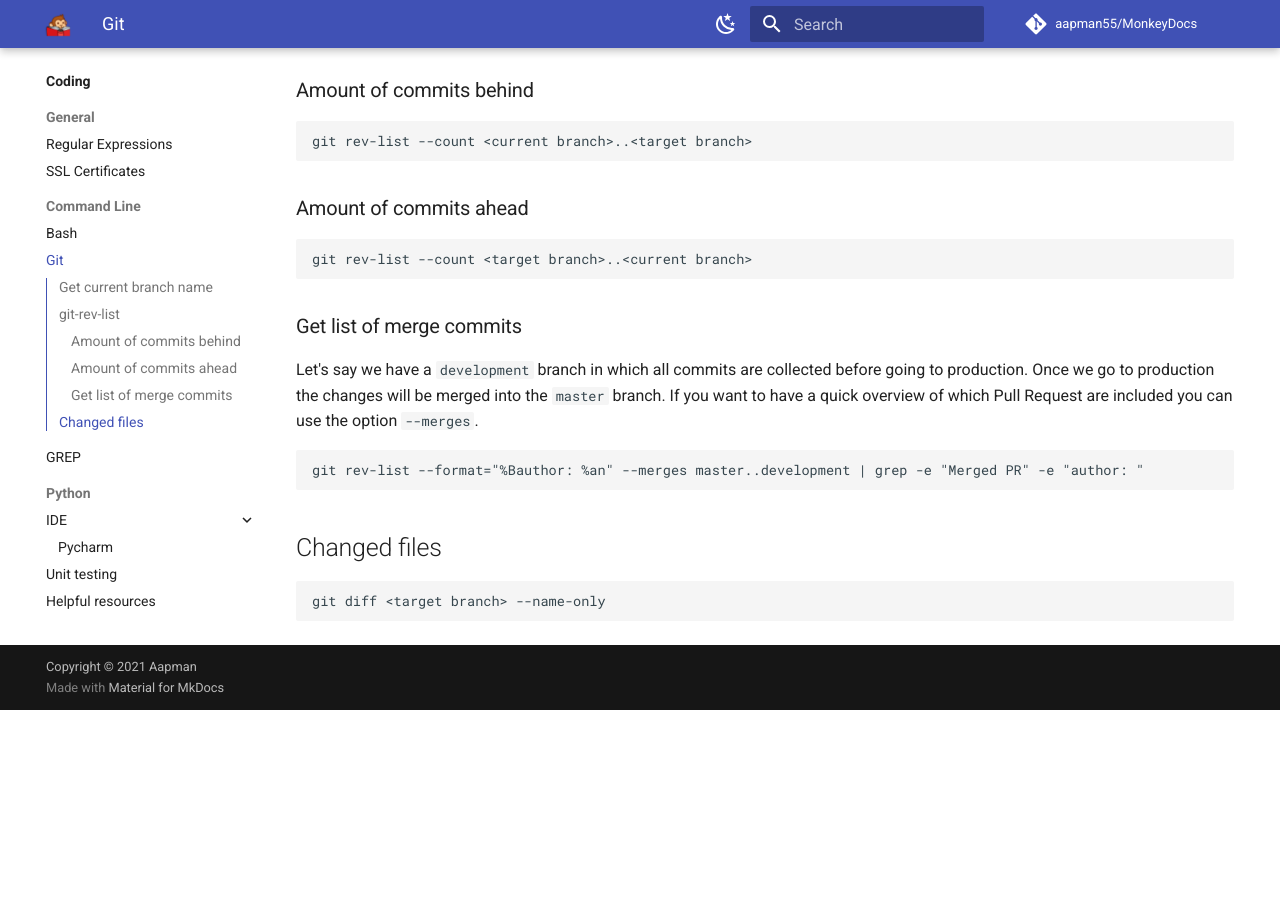
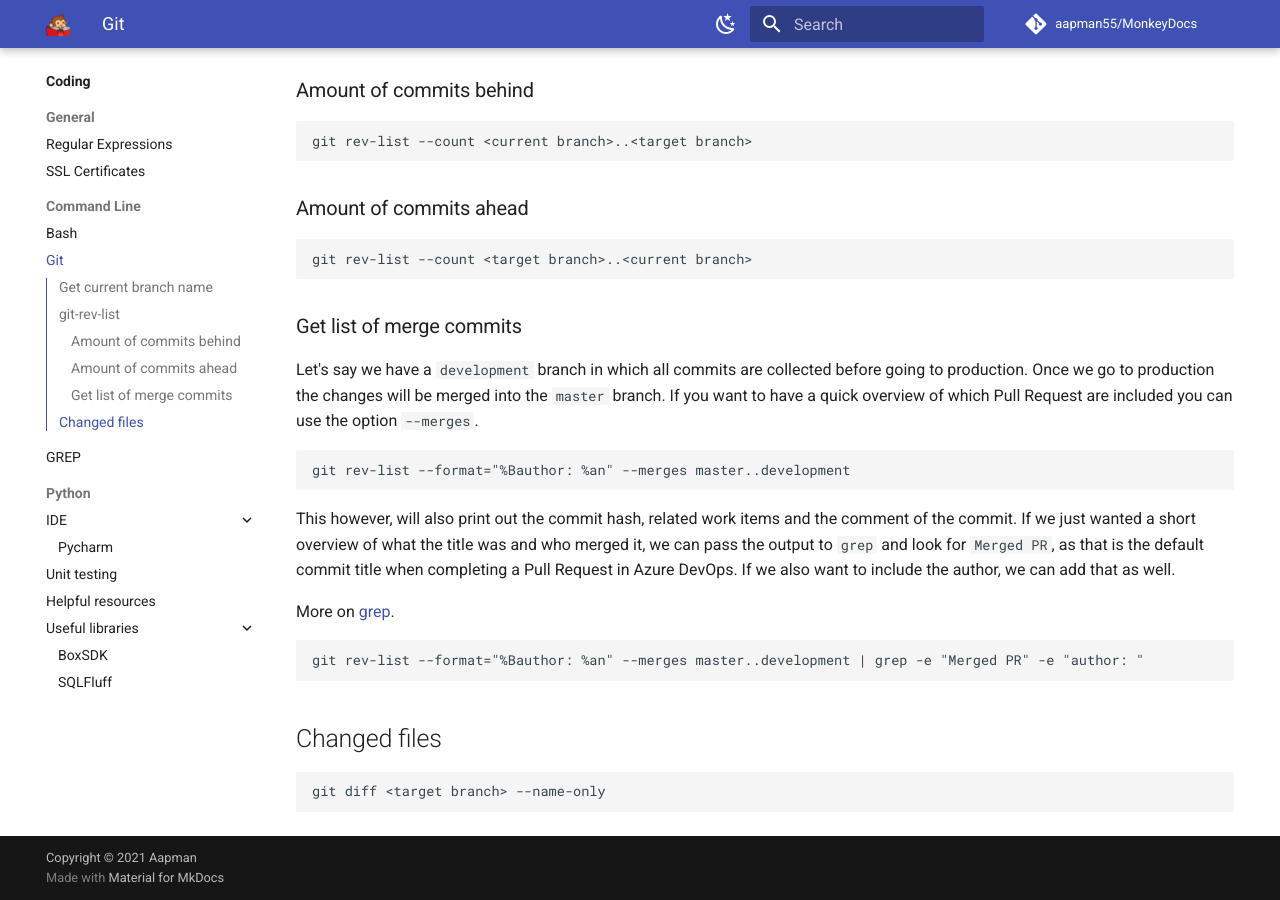
Before and after one commit to aapman55/MonkeyDocs, an MkDocs documentation site: the page built from docs/coding/commandline/git.md, in a window 1280 px wide and 900 px high, scrolled down 624 px. Built offline with MkDocs 1.6.1 and Material for MkDocs 9.7.7, drawn with Linux system fonts in a browser that asks for light colours; comment, search, counter and statistics services are not loaded; before the commit the page ends 1334 px from its top, so only the background shows below that.

Commit message:
Add part on filtering on listing all PR merges

````diff
--- a/docs/coding/commandline/git.md
+++ b/docs/coding/commandline/git.md
@@ -41,6 +41,18 @@
 option `--merges`.
 
 ```commandline
+git rev-list --format="%Bauthor: %an" --merges master..development
+```
+
+This however, will also print out the commit hash, related work items and the comment of the
+commit. If we just wanted a short overview of what the title was and who merged it, we can
+pass the output to `grep` and look for `Merged PR`, as that is the default commit title when
+completing a Pull Request in Azure DevOps. If we also want to include the author, we can add
+that as well.
+
+More on [grep](grep.md).
+
+```commandline
 git rev-list --format="%Bauthor: %an" --merges master..development | grep -e "Merged PR" -e "author: "
 ```
 
````
